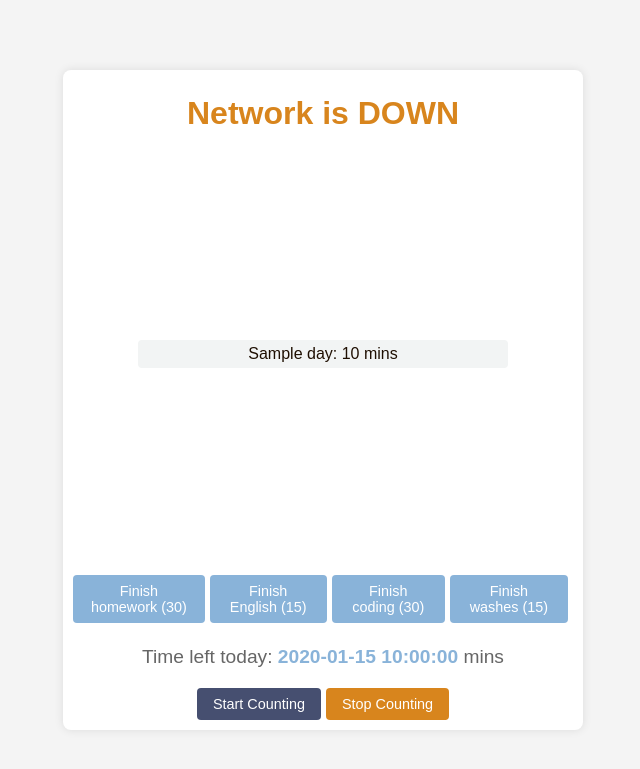
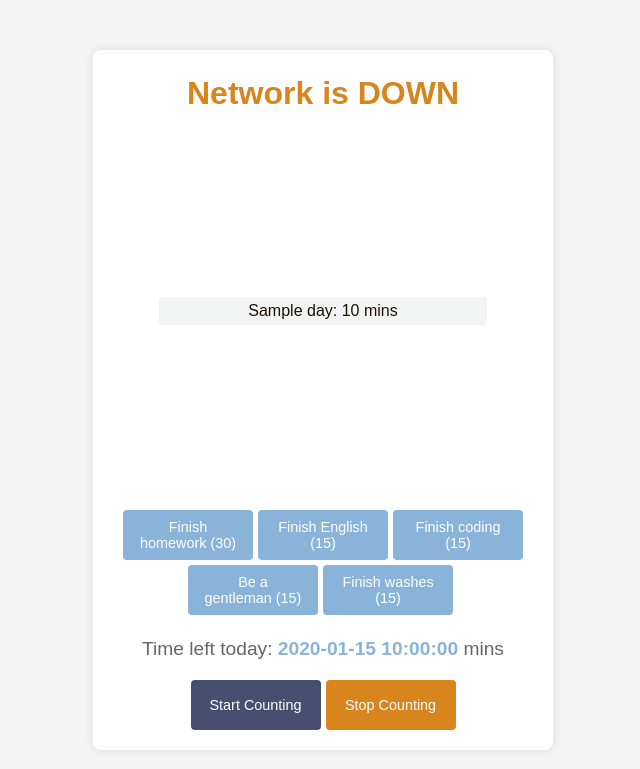
Before and after one commit to jacobmee/kid_control, a Flask app: template templates/index.html in a window 1280 px wide. Shown: the top 769 px of the page, without its empty margins (317-957 px from the left). Run offline with Flask 3, Linux system fonts and the light colour scheme; the template is opened without the code that fills it: most values are stand-ins (such as "Sample title", 1, 10 or a date in 2020); parts of the project's set-up code (start-up, migrations or seed data) failed here and were passed over.

Commit message:
gentemen

```diff
--- a/app.py
+++ b/app.py
@@ -122,19 +122,22 @@
     # Call the kid_control script to adjust time
     if task == 'homework':
         subprocess.run([kid_control_script, 'update', 'current', '-30'])
-        flash("30 minutes deducted for finishing homework.")
+        flash("30 minutes charged for finishing homework.")
     elif task == 'english':
         subprocess.run([kid_control_script, 'update', 'current', '-15'])
-        flash("15 minutes deducted for finishing codingwork.")
+        flash("15 minutes charged for finishing english homework.")
     elif task == 'coding':
-        subprocess.run([kid_control_script, 'update', 'current', '-30'])
-        flash("30 minutes deducted for finishing coding.")
+        subprocess.run([kid_control_script, 'update', 'current', '-15'])
+        flash("15 minutes charged for finishing coding.")
+    elif task == 'noyelling':
+        subprocess.run([kid_control_script, 'update', 'current', '-15'])
+        flash("15 minutes charged for being a gentleman.")
     elif task == 'washes':
         subprocess.run([kid_control_script, 'update', 'current', '-15'])
-        flash("15 minutes deducted for finishing washes.")
+        flash("15 minutes charged for finishing washes.")
     elif task == 'outdoor':
         subprocess.run([kid_control_script, 'update', 'current', '-60'])
-        flash("60 minutes deducted for finishing outdoor.")
+        flash("60 minutes charged for finishing outdoor.")
     return redirect(url_for('index'))
 
 
--- a/templates/index.html
+++ b/templates/index.html
@@ -25,8 +25,8 @@
             display: flex;
             flex-direction: column;
             justify-content: space-between;
-            height: 80vh; /* Reduced height */
-            max-width: 500px; /* Adjust max-width as needed */
+            height: 85vh; /* Reduced height */
+            max-width: 600px; /* Adjust max-width as needed */
         }
         h1 {
             color: #333;
@@ -64,6 +64,8 @@
             justify-content: center;
             gap: 5px;
             margin-top: 5px; /* Add some space above the buttons */
+            margin-left: 20px; /* Adjust margin to move closer to the list */
+            margin-right: 20px; /* Adjust margin to move closer to the list */
         }
         form {
             display: inline-block;
@@ -78,6 +80,8 @@
             border-radius: 4px;
             cursor: pointer;
             font-size: 0.9em;
+            width: 130px;
+            height: 50px;
         }
         button:disabled {
             background-color: #f2f4f4;
@@ -144,7 +148,13 @@
                 </form>
                 <form action="{{ url_for('adjust_time') }}" method="post">
                     <input type="hidden" name="task" value="coding">
-                    <button type="submit" class="add-button" {% if task_status.get('coding') %}disabled{% endif %}>Finish coding (30)</button>
+                    <button type="submit" class="add-button" {% if task_status.get('coding') %}disabled{% endif %}>Finish coding (15)</button>
+                </form>
+            </div>
+            <div class="button-container">
+                <form action="{{ url_for('adjust_time') }}" method="post">
+                    <input type="hidden" name="task" value="noyelling">
+                    <button type="submit" class="add-button" {% if task_status.get('noyelling') %}disabled{% endif %}>Be a gentleman (15)</button>
                 </form>
                 <form action="{{ url_for('adjust_time') }}" method="post">
                     <input type="hidden" name="task" value="washes">
@@ -176,6 +186,7 @@
                     <button type="submit" class="stop-button" {% if counting_status == 'enabled' %}disabled{% endif %}>Stop Counting</button>
                 </form>
             </div>
+            <p></p>
         </div>
     {% endif %}
     {% endwith %}
```
